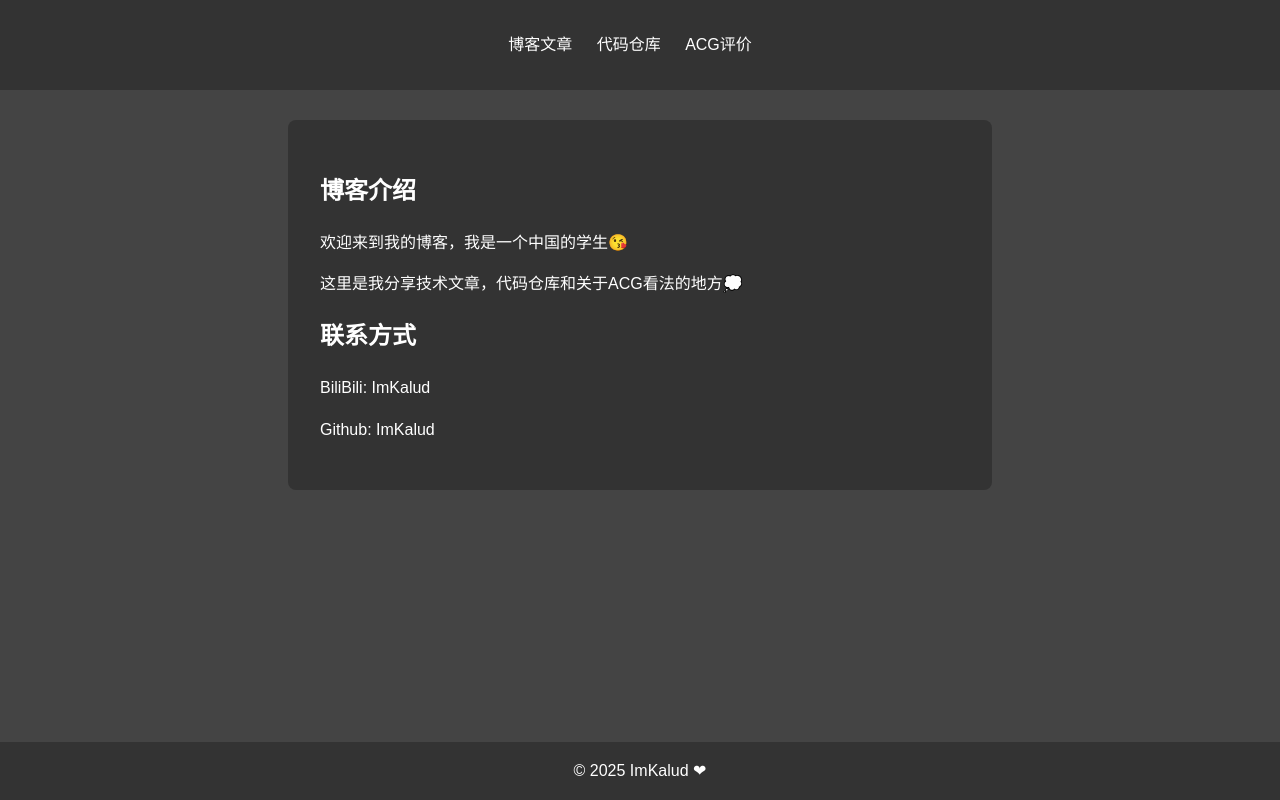
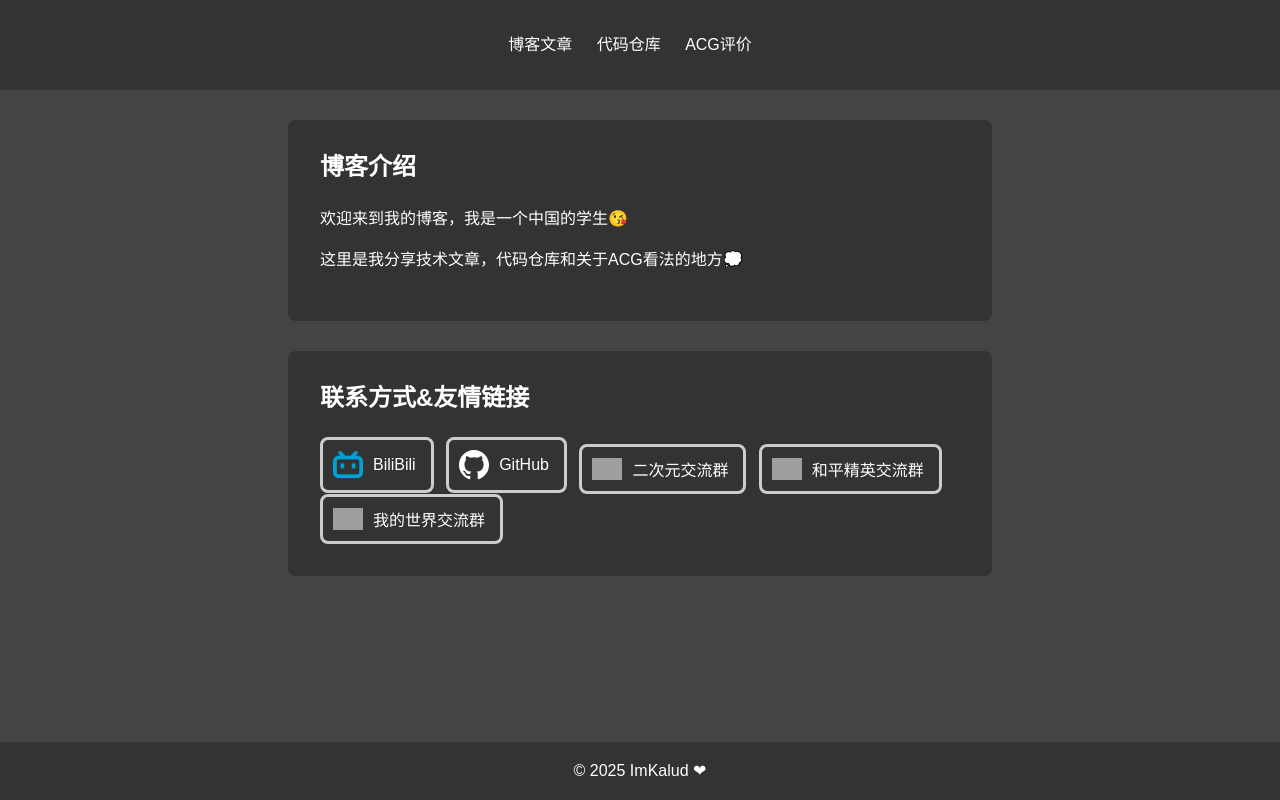
Before and after one commit to PixelSkider/pixelskider.github.io, a plain HTML site: page website/home.html in a window 1280 px wide. Drawn offline with Linux system fonts and the light colour scheme; grey boxes are pictures that could not be loaded.

Commit message:
feat. 代码优化

```diff
--- a/css/article.css
+++ b/css/article.css
@@ -1,3 +1,7 @@
 .article a {
   font-size: 2rem;
 }
+
+main {
+  padding: 2rem;
+}
--- a/css/base.css
+++ b/css/base.css
@@ -42,7 +42,16 @@ footer {
 }
 
 main {
-  padding: 2rem;
+  padding: 0.5rem 2rem 2rem 2rem;
+  background-color: #333;
+  color: #fff;
+  margin: 30px auto;
+  max-width: 50%;
+  border-radius: 8px;
+}
+
+.link {
+  padding: 0.5rem 2rem 2rem 2rem;
   background-color: #333;
   color: #fff;
   margin: 30px auto;
@@ -62,11 +71,16 @@ h2 {
   color: #fff;
 }
 
+.tin{
+  font-size: 2rem;
+}
+
 a {
   word-wrap: break-word;
   font-size: 1.0rem;
   color: #fff;
   text-decoration: none;
+  transition: color 1s, background-color 1s;
 }
 
 a:hover {
@@ -79,6 +93,31 @@ img {
   max-width: 50%;
 }
 
+.focus-button {
+  margin: 0px 8px 0px 0px;
+  display: inline-flex;
+  align-items: center;
+  padding: 10px 15px 10px 10px;
+  font-size: 1rem;
+  background-color: #333;
+  border: 3px solid #ccc;
+  color: #fff;
+  border-radius: 8px;
+  cursor: pointer;
+  transition: color 1s, border-color 1s;
+}
+
+.focus-button:hover {
+  border-color: #BBFFEE;
+  outline: none;
+  transition: border-color 1s, color 1s;
+}
+
+.icon {
+  margin: 0px;
+  padding: 0px 10px 0px 0px;
+  width: 30px;
+}
 
 @media (max-width: 600px) {
   main {
--- a/css/index.css
+++ b/css/index.css
@@ -6,60 +6,50 @@ body {
     justify-content: center;
     align-items: center;
     height: 100vh;
-    transition: background-color 0.3s, color 0.3s;
+    background-color: #333;
+    color: #fff;
 }
 
 .welcome-container {
     text-align: center;
-    padding: 40px 30px;
-    border-radius: 12px;
+    padding: 20px;
+    border-radius: 15px;
     box-shadow: 0 4px 8px rgba(0, 0, 0, 0.1);
-    transition: background-color 0.3s, color 0.3s;
+    background-color: #444;
+    width: 20%;
 }
 
 .welcome-container h1 {
-    margin: 0;
-    font-size: 38px;
+    margin-top: 10px;
+    font-size: 2rem;
     font-weight: bold;
 }
 
-.button {
-    margin: 10px 0;
-    padding: 10px 20px;
-    font-size: 15px;
+.enter-button {
+    padding: 10px;
+    font-size: 1rem;
     font-weight: bold;
     border: none;
     border-radius: 8px;
     cursor: pointer;
     transition: background-color 0.3s, color 0.3s;
-    width: 160px;
-}
-
-.theme {
-    background-color: #333;
-    color: #fff;
-}
-
-.theme .welcome-container {
-    background-color: #444;
-}
-
-.theme .enter-button {
+    width: 30%;
     background-color: #fff;
     color: #333;
 }
 
-.theme .enter-button:hover {
+.enter-button:hover {
     background-color: #444;
     color: #fff;
 }
 
-.button-container {
-    display: flex;
-    flex-direction: column;
-    align-items: center;
+.image {
+    width: 20%;
+    object-fit: cover;
+    border-radius: 50%;
+    transition: transform 0.3s ease;
 }
 
-.enter-button {
-    margin-top: 30px;
+.image:hover {
+    transform: scale(1.2);
 }
--- a/css/link.css
+++ b/css/link.css
@@ -3,6 +3,10 @@
   padding: 1rem;
   margin-bottom: 15px;
   border-radius: 10px;
+}
+
+main{
+  padding: 2rem;
 }
 
 h2 {
--- a/css/reader.css
+++ b/css/reader.css
@@ -12,12 +12,13 @@ a {
   font-size: 1rem;
   color: #fff;
   text-decoration: none;
+  transition: color 1s, background-color 1s;
 }
 
 a:hover {
   text-decoration: underline;
   color: #BBFFEE;
-  transition: background-color 0.5s, color 0.5s;
+  transition: background-color 1s, color 1s;
 }
 
 main {
--- a/website/home.html
+++ b/website/home.html
@@ -24,13 +24,31 @@
         <h2>博客介绍</h2>
         <p>欢迎来到我的博客，我是一个中国的学生😘</p>
         <p>这里是我分享技术文章，代码仓库和关于ACG看法的地方💭</p>
-        <h2>联系方式</h2>
-        <p><a href="https://space.bilibili.com/1686297601" target="_blank">BiliBili: ImKalud</a></p>
-        <p><a href="https://github.com/ImKalud" target="_blank">Github: ImKalud</a></p>
+
     </main>
 
+    <div class="link">
+        <h2>联系方式&友情链接</h2>
+        <button class="focus-button" onclick="window.open('https://space.bilibili.com/1686297601', '_blank');">
+            <img class="icon" src="../resource/bilibili.ico" alt="Icon" />BiliBili
+        </button>
+        <button class="focus-button" onclick="window.open('https://github.com/ImKalud', '_blank');">
+            <img class="icon" src="../resource/github.svg" alt="Icon" />GitHub
+        </button>
+        <button class="focus-button" onclick="window.open('https://qm.qq.com/q/jv9uzEMrsI', '_blank');">
+            <img class="icon" src="https://p.qlogo.cn/gh/373706336/373706336/0" alt="Icon" />二次元交流群
+        </button>
+        <button class="focus-button" onclick="window.open('https://qm.qq.com/q/CyH2nKXiaA', '_blank');">
+            <img class="icon" src="https://p.qlogo.cn/gh/992972924/992972924/0" alt="Icon" />和平精英交流群
+        </button>
+        <button class="focus-button" onclick="window.open('https://qm.qq.com/q/U0pBhkZOIo', '_blank');">
+            <img class="icon" src="https://p.qlogo.cn/gh/414791191/414791191/0" alt="Icon" />我的世界交流群
+        </button>
+
+    </div>
+
     <footer>
-        <p>&copy; 2025 ImKalud  ❤</p>
+        <p>&copy; 2025 ImKalud ❤</p>
     </footer>
 </body>
 
```
Also changed, not shown: index.html (+3 -4 lines), website/article.html (+1 -2 lines), resource/bilibili.ico (added), resource/github.svg (added).
